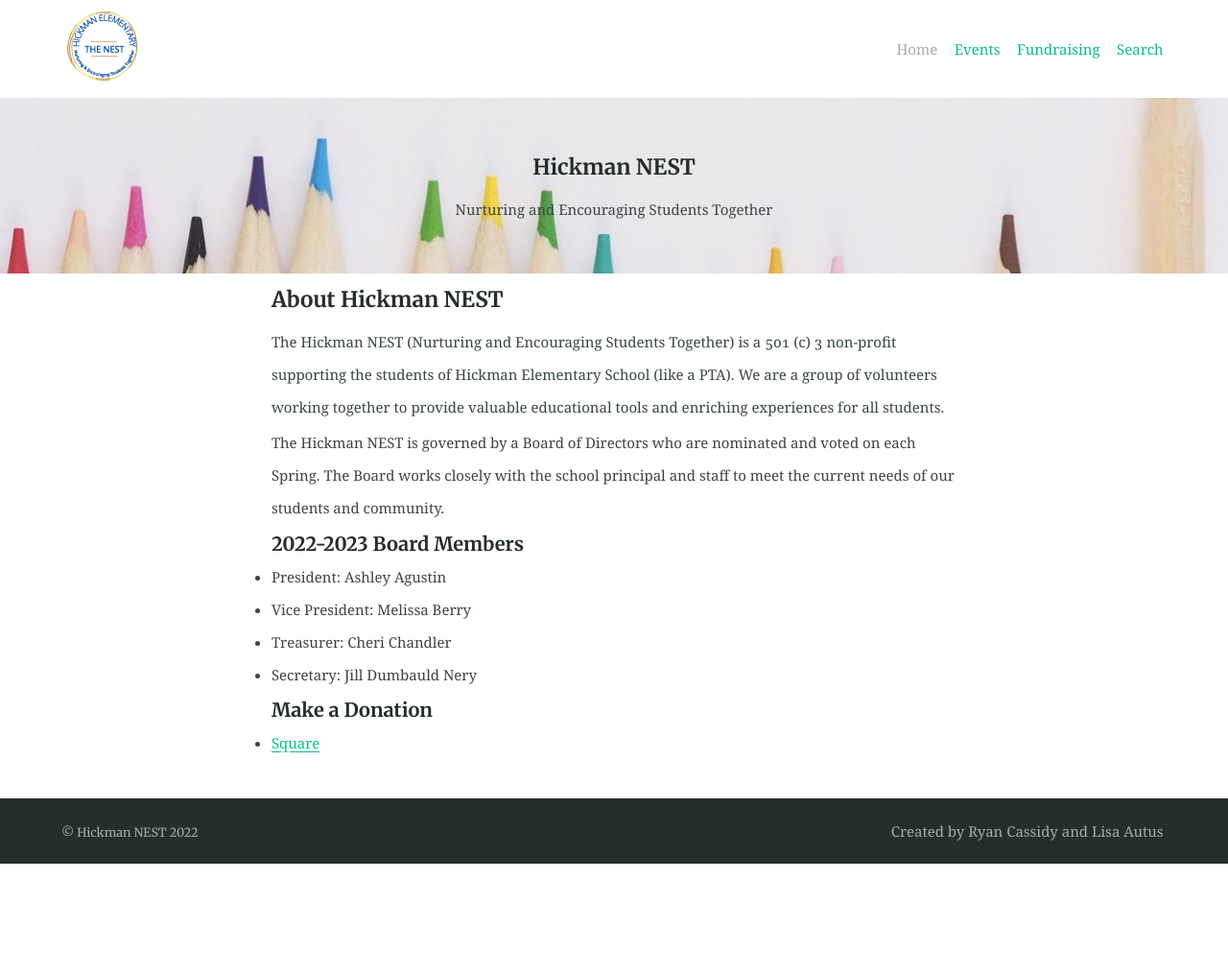
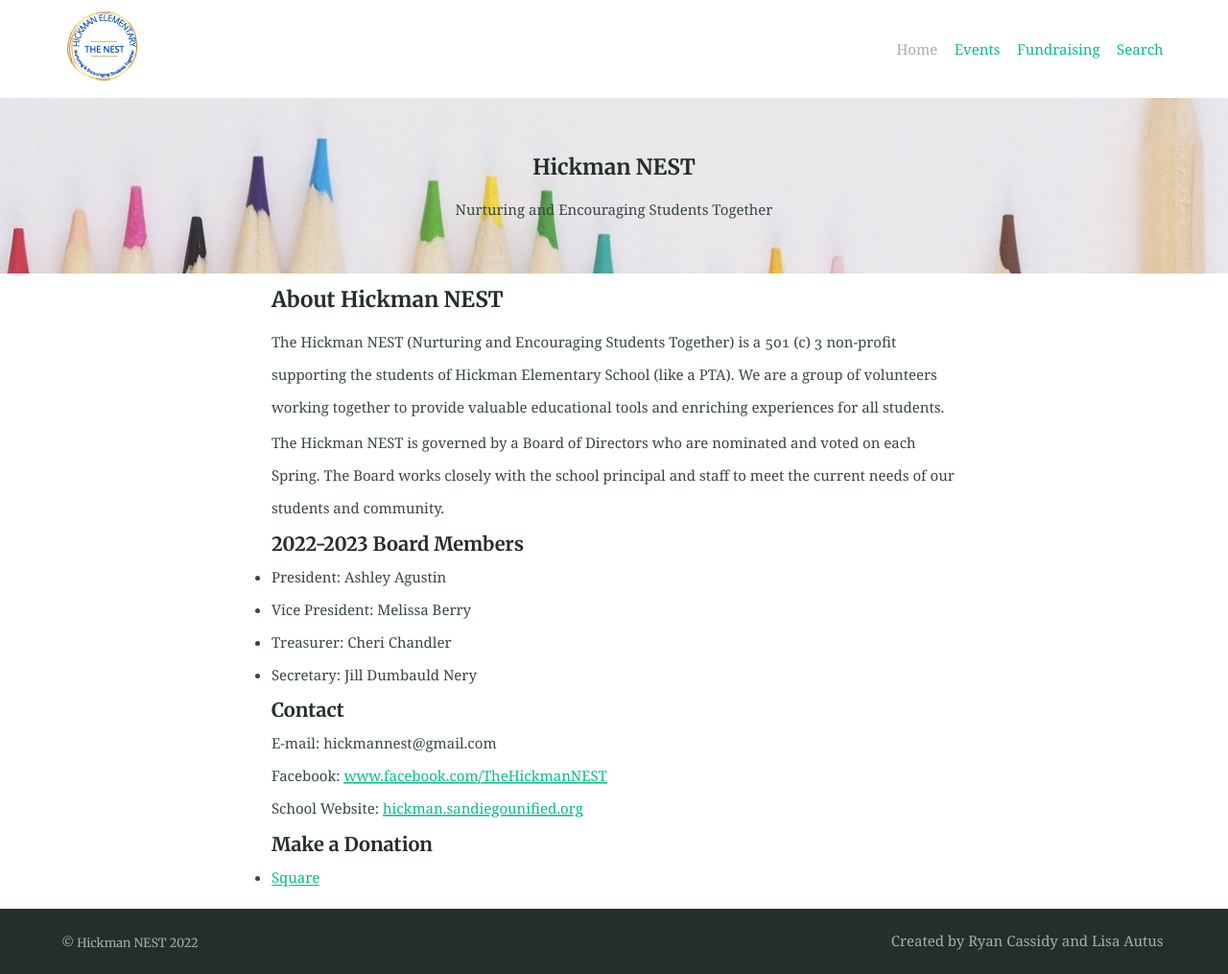
Before and after one commit to hickmannest/hickmannest.github.io, a Jekyll site: the page built from index.md, in a window 1280 px wide. Shown: the whole page at 96% size. Built offline with Jekyll 4.4.1, drawn with Linux system fonts in a browser that asks for light colours; before the commit the page ends 900 px from its top, so only the background shows below that.

Commit message:
Update index.md

```diff
--- a/index.md
+++ b/index.md
@@ -19,6 +19,12 @@ The Hickman NEST is governed by a Board of Directors who are nominated and voted
 * Treasurer: Cheri Chandler
 * Secretary: Jill Dumbauld Nery
 
+#### Contact
+
+E-mail: hickmannest@gmail.com
+Facebook: [www.facebook.com/TheHickmanNEST](https://www.facebook.com/TheHickmanNEST)
+School Website: [hickman.sandiegounified.org](https://hickman.sandiegounified.org/)
+
 #### Make a Donation
 
 * [Square](https://hickman-nest.square.site)
```
